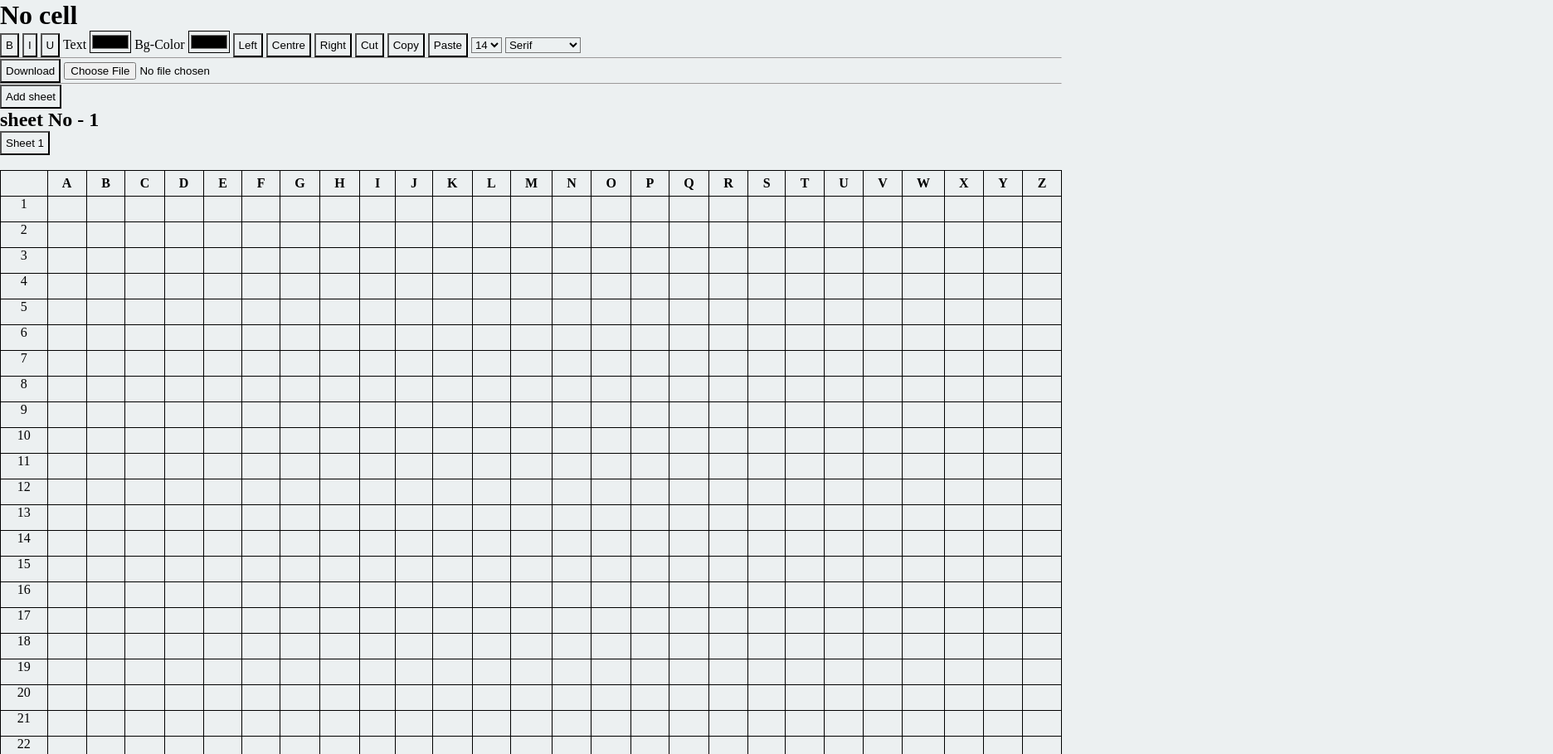
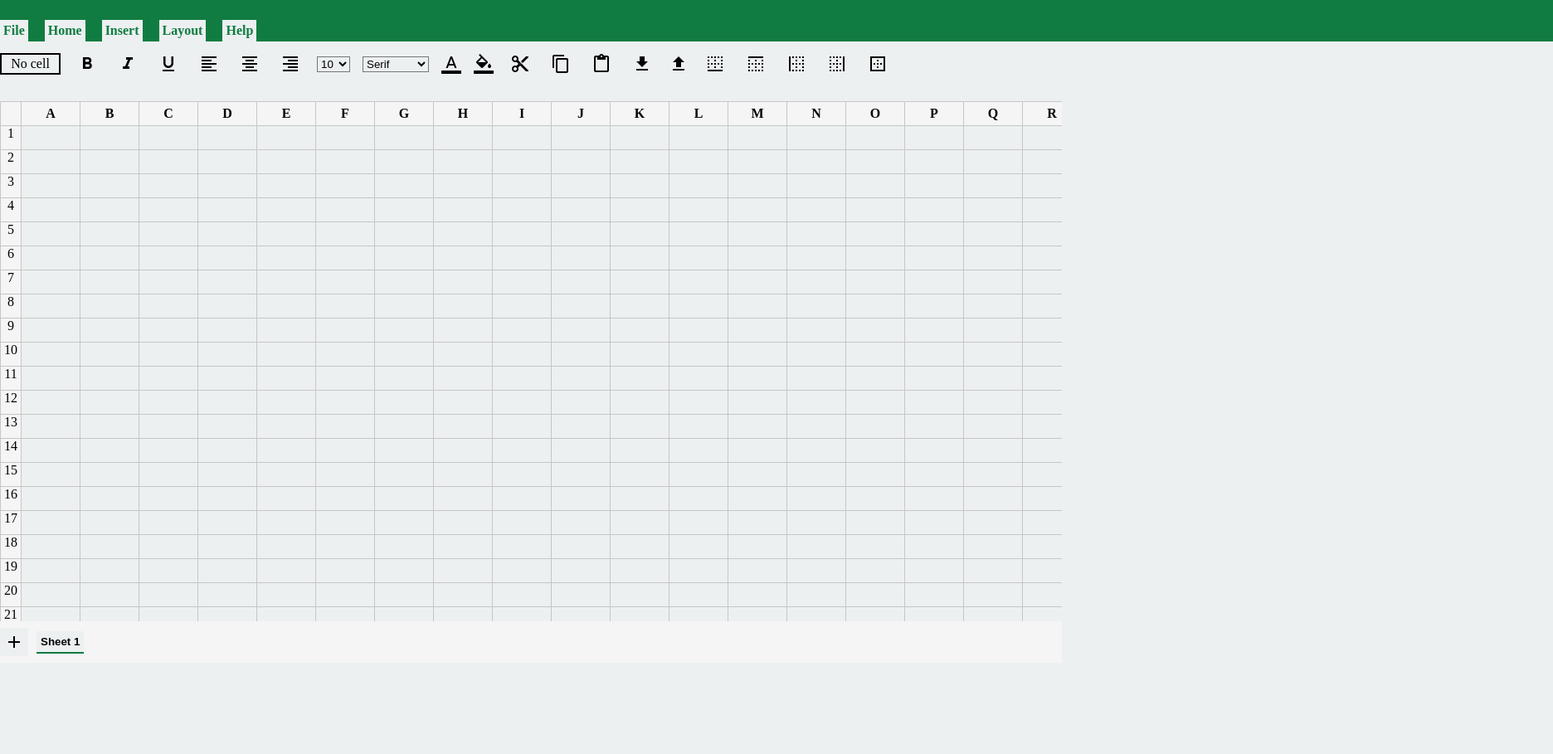
Before and after one commit to mannmanjeet988/Excel_Sheet_Clone, a plain HTML site: page index.html in a window 1280 px wide. Shown: the top 909 px of the page at 83% size, 1872 px wide, since content can reach past the window. After the commit the page ends 800 px from the top, so only its background shows below. Drawn offline with Linux system fonts and the light colour scheme.

Commit message:
updated style

```diff
--- a/index.html
+++ b/index.html
@@ -4,28 +4,33 @@
     <meta charset="UTF-8">
     <meta name="viewport" content="width=device-width, initial-scale=1.0">
     <title>Excel Sheet</title>
+    <link href="https://fonts.googleapis.com/icon?family=Material+Icons" rel="stylesheet">
     <link rel="stylesheet" href="./style.css">
 </head>
 <body>
-    <h1 id="current-cell">No cell</h1>
-    <button id="bold-btn">B</button>
-    <button id="italics-btn">I</button>
-    <button id="underline-btn">U</button>
 
-    <label for="text-color">Text</label>
-    <input type="color" id="text-color">
-    <label for="bg-color">Bg-Color</label>
-    <input type="color" id="bg-color">
+    <div class="navbar">
+        <span>File</span>
+        <span id="home">Home</span>
+        <span>Insert</span>
+        <span>Layout</span>
+        <span>Help</span>
+    </div>
 
-    <button id="left-align-btn">Left</button>
-    <button id="center-align--btn">Centre</button>
-    <button id="right-align--btn">Right</button>
+    <div id="top-container">
+    <span id="current-cell">No cell</span>
+    <button class="material-icons" id="bold-btn">format_bold</button>
+    <button class="material-icons" id="italics-btn">format_italic</button>
+    <button class="material-icons" id="underline-btn">format_underline</button>
 
-    <button id="cut-btn">Cut</button>
-    <button id="copy-btn">Copy</button>
-    <button id="paste-btn">Paste</button>
+
+    <button class="material-icons" id="left-align-btn">format_align_left</button>
+    <button class="material-icons" id="center-align--btn">format_align_center</button>
+    <button class="material-icons" id="right-align--btn">format_align_right</button>
 
     <select id="font-size">
+        <option value="10px">10</option>
+        <option value="12px">12</option>
         <option value="14px">14</option>
         <option value="16px">16</option>
         <option value="18px">18</option>
@@ -37,23 +42,43 @@
         <option value="30px">30</option>
        </select>
 
-   <select id="font-family">
+       <select id="font-family" >
         <option value="serif">Serif</option>
+        <option value="monospace">Monospace</option>
         <option value="sans-serif">Sans-serif</option>
-    <option value="monospace">Monospace</option>
         <option value="cursive">Cursive</option>
         <option value="fantasy">Fantasy</option>
+        <option value="Arial, sans-serif">Arial</option>
+          <option value="Georgia, serif">Georgia</option>
+          <option value="Helvetica, sans-serif">Helvetica</option>
+          <option value="Lucida Sans Unicode, sans-serif">Lucida Sans Unicode</option>
+          <option value="Tahoma, sans-serif">Tahoma</option>
+          <option value="Times New Roman, serif">Times New Roman</option>
+          <option value="Verdana, sans-serif">Verdana</option>
        </select>
-   <hr>
-   <button onclick="downloadJson()">Download</button>
-   <input type="file" id="jsonFile" accept=".json">
-   <hr>
-   <button id="add-sheet-button">Add sheet</button>
-   <h2 id="sheet-no">sheet No - 1</h2>
-   <div id="button-container">
-     <button id="sheet-1" onclick="viewSheet(event)">Sheet 1</button>
+
+    <label class="material-icons" for="text-color">format_color_text</label>
+    <input type="color"  id="text-color" name="text-color">
+    <label class="material-icons" for="bg-color">format_color_fill</label>
+    <input type="color" id="bg-color" name="bg-color">
+
+
+    <button class="material-icons"  id="cut-btn">content_cut</button>
+    <button class="material-icons" id="copy-btn">content_copy</button>
+    <button class="material-icons" id="paste-btn">content_paste</button>
+
+    <button class="material-icons" onclick="downloadJson()">download</button>
+   <label class="material-icons" for="jsonFile">upload </label>
+   <input type="file"   id="jsonFile" accept=".json" style="display: none;">
+
+    <button class="material-icons" id="border-btm-btn">border_bottom</button>
+        <button class="material-icons" id="border-top-btn">border_top</button>
+        <button class="material-icons" id="border-left-btn">border_left</button>
+        <button class="material-icons" id="border-right-btn">border_right</button>
+        <button class="material-icons" id="border-outer-btn">border_outer</button>
     </div>
 
+   <div class="table-container">
     <table class="my-table">
         <thead>
             <tr id="table-heading-row">
@@ -64,6 +89,13 @@
         <br>
         <tbody id="table-body"></tbody>
     </table>
+</div>
+    <div id="button-container">
+        <button class="material-icons" id="add-sheet-button">add</button>
+        <h2 id="sheet-no" style="display: none;">sheet No - 1</h2>
+        <button id="sheet-1" class="sheet" onclick="viewSheet(event)">Sheet 1</button>
+      </div>
+
     <script src="./script.js"></script>
 </body>
 </html>
--- a/script.js
+++ b/script.js
@@ -11,6 +11,12 @@ const bgColor = document.getElementById("bg-color");
 const cutBtn = document.getElementById("cut-btn");
 const copyBtn = document.getElementById("copy-btn");
 const pasteBtn = document.getElementById("paste-btn");
+
+const borderbtmbtn = document.getElementById("border-btm-btn");
+const borderleftbtn = document.getElementById("border-left-btn");
+const borderrightbtn = document.getElementById("border-right-btn");
+const bordertopbtn = document.getElementById("border-top-btn");
+const borderouterbtn = document.getElementById("border-outer-btn");
 
 const fontSizeDropDown = document.getElementById("font-size");
 const fontFamilyDropDown = document.getElementById("font-family");
@@ -178,6 +184,56 @@ rightAlignBtn.addEventListener("click", () => {
   updateMatrix(currCell);
 });
 
+borderbtmbtn.addEventListener("click", () => {
+  if (currCell.style.borderBottom == "2px solid black") {
+    currCell.style.borderBottom = "1px solid lightgray";
+  }
+  else {
+      currCell.style.borderBottom = "2px solid black";
+  }
+  updateMatrix(currCell);
+});
+
+borderleftbtn.addEventListener("click", () => {
+  if (currCell.style.borderLeft == "2px solid black") {
+    currCell.style.borderLeft = "1px solid lightgray";
+  }
+  else {
+      currCell.style.borderLeft = "2px solid black";
+  }
+  updateMatrix(currCell);
+});
+
+borderrightbtn.addEventListener("click", () => {
+  if (currCell.style.borderright == "2px solid black") {
+    currCell.style.borderRight = "1px solid lightgray";
+  }
+  else {
+      currCell.style.borderRight = "2px solid black";
+  }
+  updateMatrix(currCell);
+});
+
+bordertopbtn.addEventListener("click", () => {
+  if (currCell.style.borderTop == "2px solid black") {
+    currCell.style.borderTop = "1px solid lightgray";
+  }
+  else {
+      currCell.style.borderTop = "2px solid black";
+  }
+  updateMatrix(currCell);
+});
+
+borderouterbtn.addEventListener("click", () => {
+  if (currCell.style.border == "2px solid black") {
+    currCell.style.border = "1px solid lightgray";
+  }
+  else {
+      currCell.style.border = "2px solid black";
+  }
+  updateMatrix(currCell);
+});
+
 fontSizeDropDown.addEventListener("change", () => {
   currCell.style.fontSize = fontSizeDropDown.value;
   // what ever option tag is chosen by the end user is
@@ -275,6 +331,7 @@ addSheetButton.addEventListener("click", () => {
   numSheets++;
   currSheetNum = numSheets;
   btn.innerText = `Sheet ${numSheets}`;
+  btn.setAttribute("class", "sheet")
   btn.setAttribute("id", `sheet-${currSheetNum}`);
   btn.setAttribute("onclick", "viewSheet(event)");
   buttonContainer.append(btn);
--- a/style.css
+++ b/style.css
@@ -1,23 +1,149 @@
-*{
-    margin:0px;
-    padding:0px;
-    background-color: #ECF0F1;
+* {
+  margin: 0px;
+  padding: 0px;
+  background-color: #ecf0f1;
 }
 
-table{
-    width:100%;
-    border:1px solid black;
-    border-collapse: collapse;
-    overflow-x: auto;
+body {
+  overflow: hidden;
 }
 
-th,td,tr{
+.navbar {
+  background-color: rgb(16, 124, 65);
+  color: rgb(16, 124, 65);
+  font-weight: bold;
+  /* padding: 0px 40px; */
+  width: 1872px;
+  /* padding-top: 5px; */
+  height: 50px;
+  display: flex;
+  justify-content: flex-start;
+  align-items: end;
+  column-gap: 20px;
+  overflow-x: auto;
+}
+
+#home {
+  color: rgb(16, 124, 65);
+}
+
+input[type="text"] {
+  width: 10px;
+}
+
+#current-cell {
+  border: 2px solid black;
+  padding: 0.1rem 0.7rem;
+}
+
+.navbar > span {
+  padding: 4px;
+}
+
+#top-container {
+  display: flex;
+  flex-direction: row;
+  justify-content: flex-start;
+  align-items: center;
+  padding: 10px 0px;
+  column-gap: 15px;
+}
+
+#text-color,
+#bg-color {
+  display: none;
+}
+
+#font-size {
+  width: 40px;
+}
+
+#font-family {
+  width: 80px;
+}
+
+.table-container {
+  overflow: scroll;
+  width: 100vw;
+  height: calc(100vh - 155px);
+}
+
+table {
+  width: 100%;
+  border: 1px solid black;
+  border-collapse: collapse;
+  overflow-x: auto;
+  overflow-y: auto;
+  /* color:blue;
+    background-color: aqua; */
+}
+
+/* th,td,tr{
     border:1px solid black;
     width:150px;
     height:30px;
     text-align: center;
+} */
+
+td,
+th,
+tr {
+  border: 1px solid rgb(199, 198, 198);
+  /* background-color: #ECF0F1; */
+  padding: 5px;
 }
 
-button{
-    padding: 5px;
+tr {
+  padding: 10px;
+  /* font-weight: 700; */
+  text-align: center;
 }
+
+th,
+tr {
+  background-color: rgb(245, 245, 245) !important;
+}
+td {
+  cursor: cell;
+  min-width: 60px;
+}
+
+td:focus {
+  outline-color: rgb(16, 124, 65);
+}
+
+button {
+  padding: 5px;
+  border: none;
+}
+
+button:hover {
+  transform: scale(1.3);
+}
+
+label:hover {
+  transform: scale(1.3);
+}
+
+#button-container {
+  height: 50px;
+  background-color: rgb(245, 245, 245);
+  /* padding: 10px 40px; */
+  display: flex;
+  justify-content: flex-start;
+  align-items: center;
+  column-gap: 10px;
+  overflow-x: auto;
+}
+
+.button-container > button:hover {
+  cursor: pointer;
+  background-color: lightgray;
+  border-bottom: 2px solid rgb(16, 124, 65);
+  transform: scale(1) !important;
+}
+
+.sheet {
+  border-bottom: 2px solid rgb(16, 124, 65);
+  font-weight: 600;
+}
```
Lines whose indentation alone changed are shown as unchanged.
